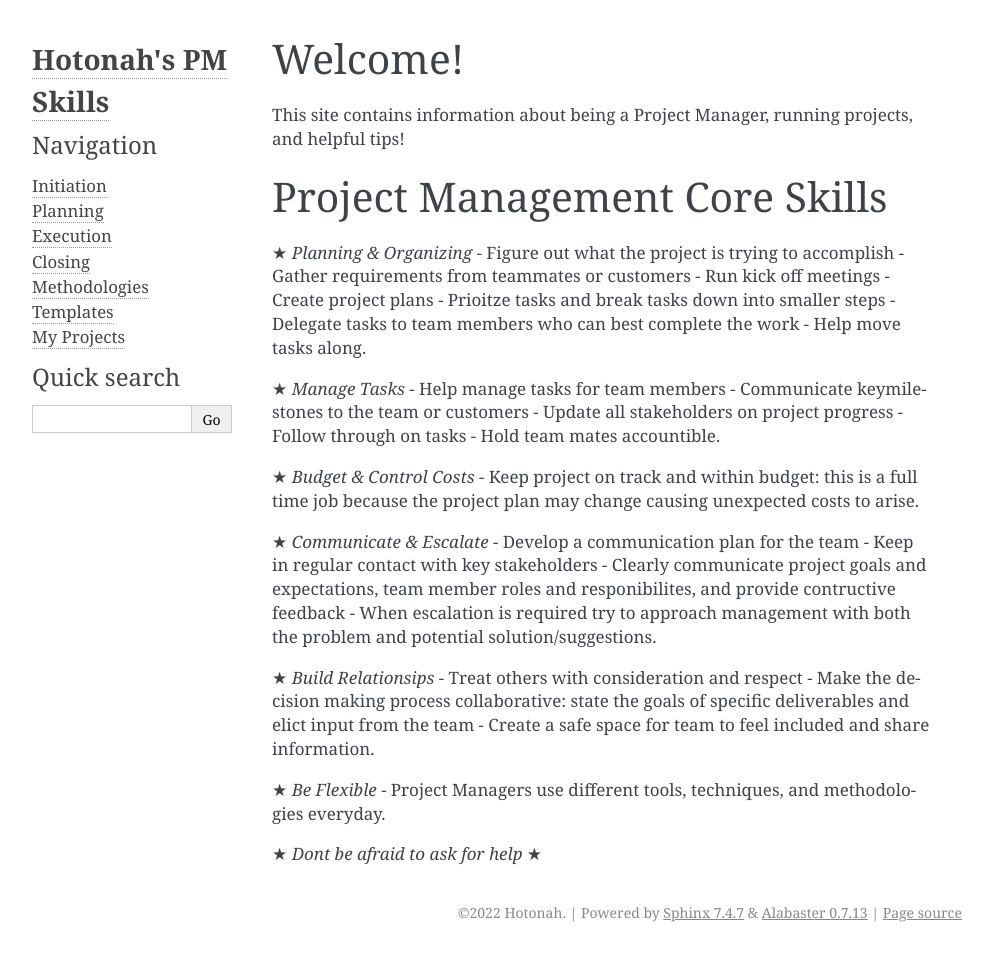
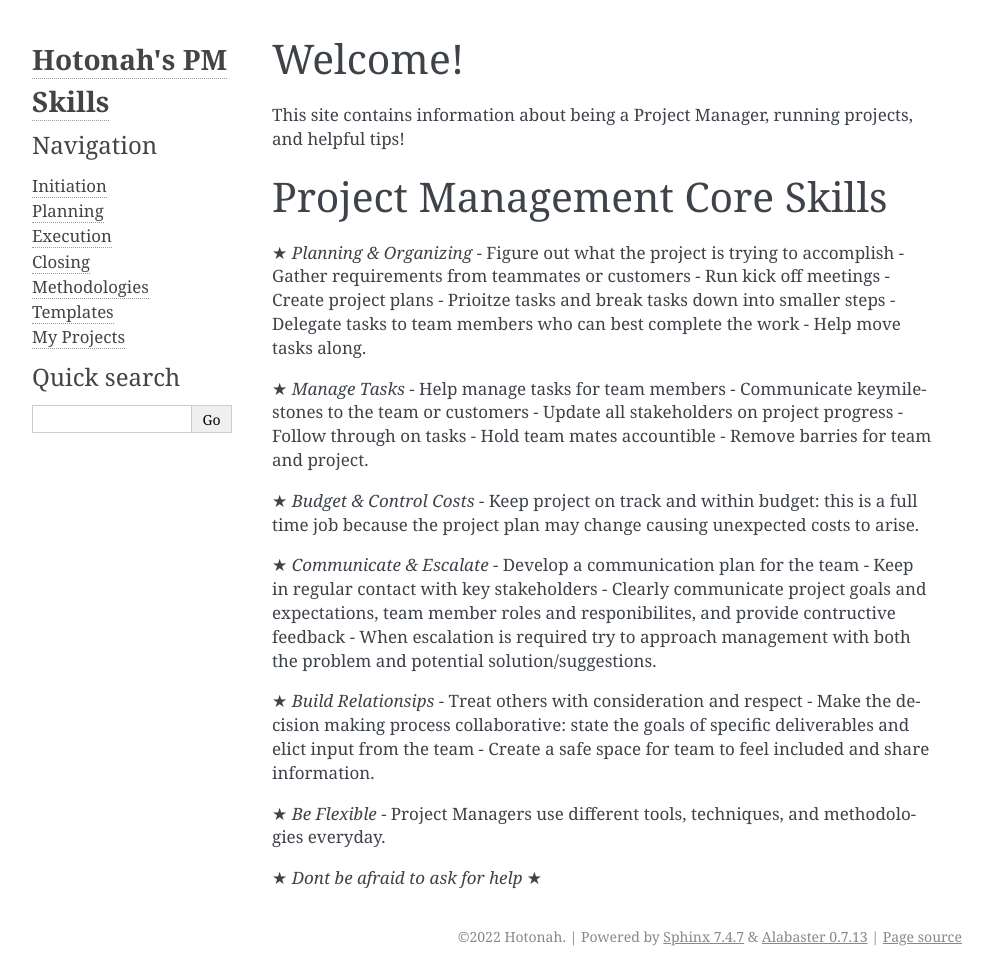
Before and after one commit to Hotonah/hotonah.github.io, a Sphinx documentation site: the page built from source/index.txt, in a window 1280 px wide and 976 px high. Shown: the whole window, without its empty margins (148-1141 px from the left). Built offline with Sphinx 7.4.7, drawn with Linux system fonts in a browser that asks for light colours.

Commit message:
Update index.txt

```diff
--- a/source/index.txt
+++ b/source/index.txt
@@ -17,7 +17,7 @@ Project Management Core Skills
 
 ★ `Planning & Organizing` - Figure out what the project is trying to accomplish - Gather requirements from teammates or customers - Run kick off meetings - Create project plans - Prioitze tasks and break tasks down into smaller steps - Delegate tasks to team members who can best complete the work - Help move tasks along.
 
-★ `Manage Tasks` - Help manage tasks for team members - Communicate keymilestones to the team or customers - Update all stakeholders on project progress - Follow through on tasks - Hold team mates accountible.
+★ `Manage Tasks` - Help manage tasks for team members - Communicate keymilestones to the team or customers - Update all stakeholders on project progress - Follow through on tasks - Hold team mates accountible - Remove barries for team and project.
 
 ★ `Budget & Control Costs` - Keep project on track and within budget: this is a full time job because the project plan may change causing unexpected costs to arise.
 
```
